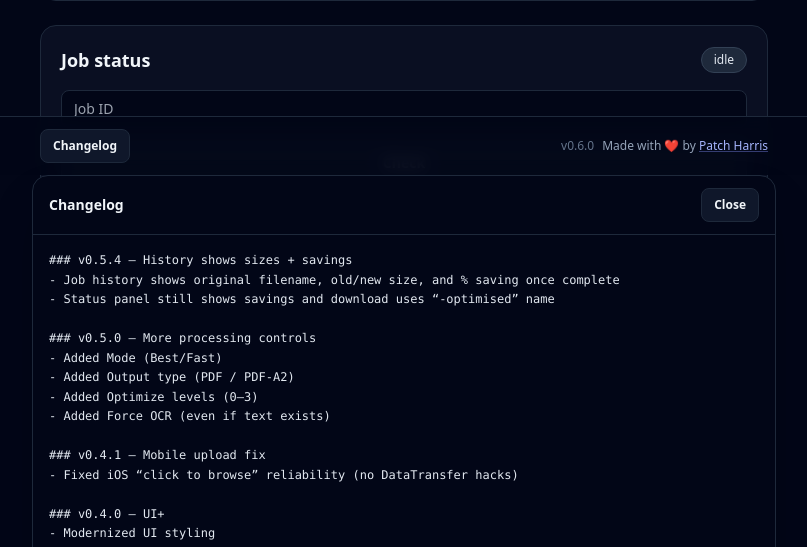
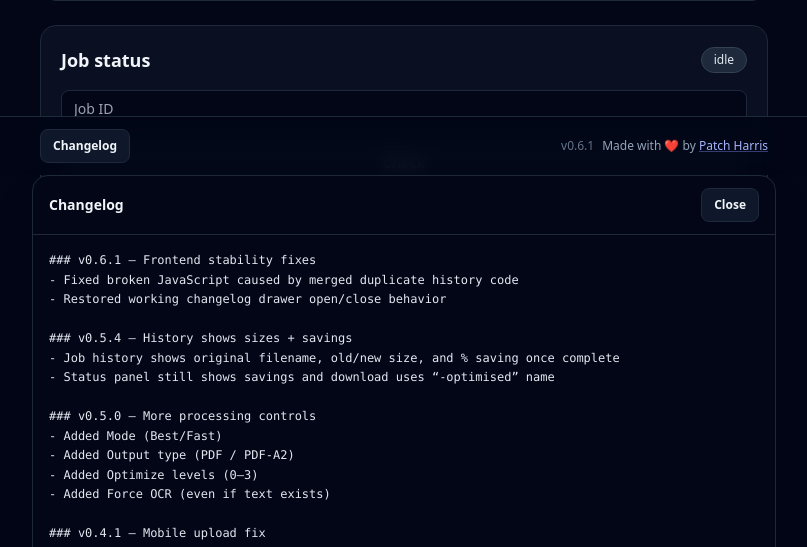
Before and after one commit to patchharris/clearscan-oss, a FastAPI app: page / in a window 1280 px wide. Shown: the part 840-1387 px from the top of the page, without its empty margins (236-1043 px from the left). Run offline with FastAPI, Linux system fonts and the light colour scheme; data that the repository does not hold is empty; parts of the project's set-up code (start-up, migrations or seed data) failed here and were passed over; some libraries are stand-ins or nearby versions.

Commit message:
updated changelog to v0.6.1

```diff
--- a/app/main.py
+++ b/app/main.py
@@ -13,7 +13,7 @@ from fastapi.responses import HTMLResponse, JSONResponse, FileResponse
 from fastapi.staticfiles import StaticFiles
 from fastapi.templating import Jinja2Templates
 
-APP_VERSION = "v0.6.0"
+APP_VERSION = "v0.6.1"
 
 APP_DIR = Path(__file__).resolve().parent
 ENGINE = Path("/srv/engine/clearscan_engine.py")
--- a/app/static/app.js
+++ b/app/static/app.js
@@ -57,7 +57,7 @@ async function loadVersion() {
     const v = await res.json();
     if (buildInfo) {
       const sha = v.git_sha ? ` (${String(v.git_sha).slice(0,7)})` : "";
-      buildInfo.textContent = `${v.version || "v0.6.0"}${sha}`;
+      buildInfo.textContent = `${v.version || "v0.6.1"}${sha}`;
     }
   } catch {}
 }
--- a/app/templates/index.html
+++ b/app/templates/index.html
@@ -192,7 +192,7 @@
       </button>
 
       <div class="text-xs text-slate-400">
-        <span id="buildInfo" class="text-slate-500 mr-2">v0.6.0</span>Made with ❤️ by
+        <span id="buildInfo" class="text-slate-500 mr-2">v0.6.1</span>Made with ❤️ by
         <a href="https://patchharris.info" target="_blank" rel="noopener"
           class="text-indigo-300 hover:text-indigo-200 underline decoration-indigo-400/40">
           Patch Harris
@@ -218,7 +218,11 @@
       </div>
 
       <div class="p-4 max-h-[60vh] overflow-auto">
-        <pre class="whitespace-pre-wrap text-xs text-slate-200 leading-relaxed">### v0.5.4 — History shows sizes + savings
+        <pre class="whitespace-pre-wrap text-xs text-slate-200 leading-relaxed">### v0.6.1 — Frontend stability fixes
+- Fixed broken JavaScript caused by merged duplicate history code
+- Restored working changelog drawer open/close behavior
+
+### v0.5.4 — History shows sizes + savings
 - Job history shows original filename, old/new size, and % saving once complete
 - Status panel still shows savings and download uses “-optimised” name
 
@@ -252,6 +256,6 @@
     </div>
   </aside>
 
-  <script src="/static/app.js?v=0.6.0"></script>
+  <script src="/static/app.js?v=0.6.1"></script>
 </body>
 </html>
```
